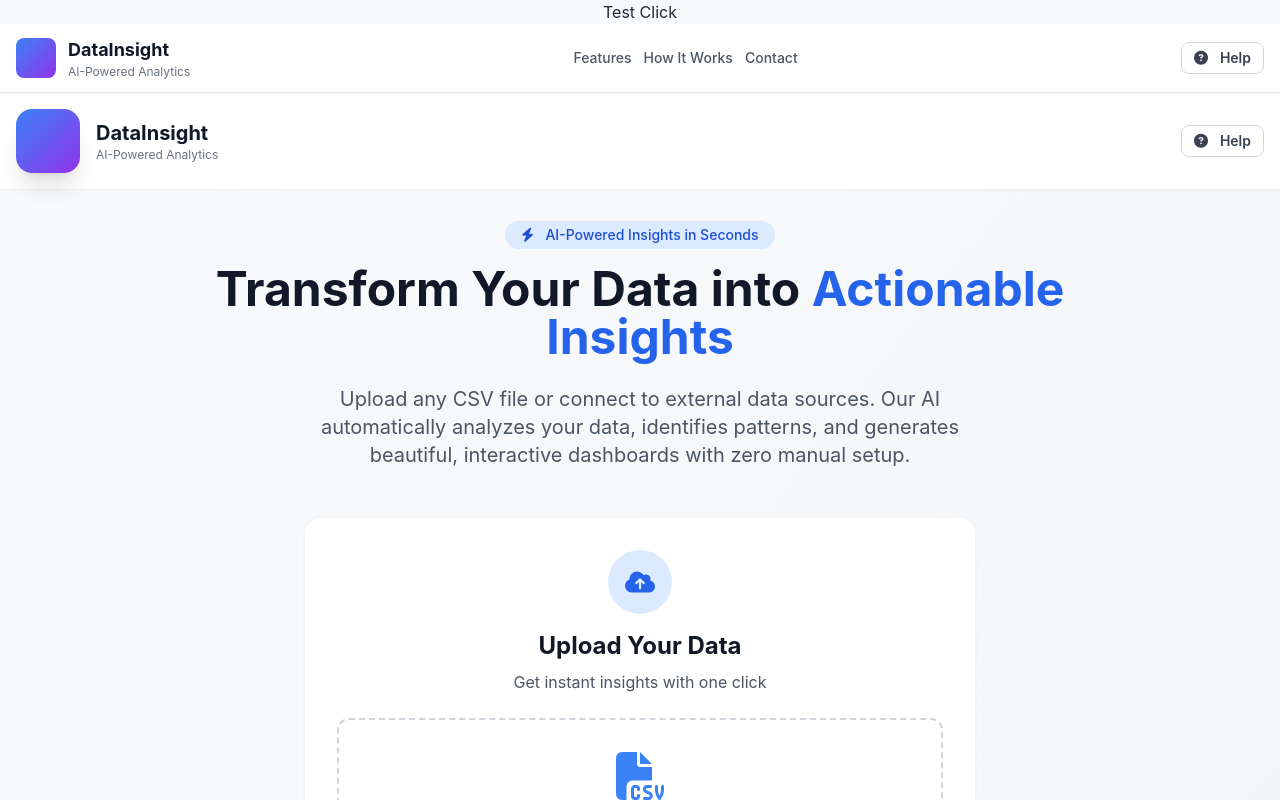
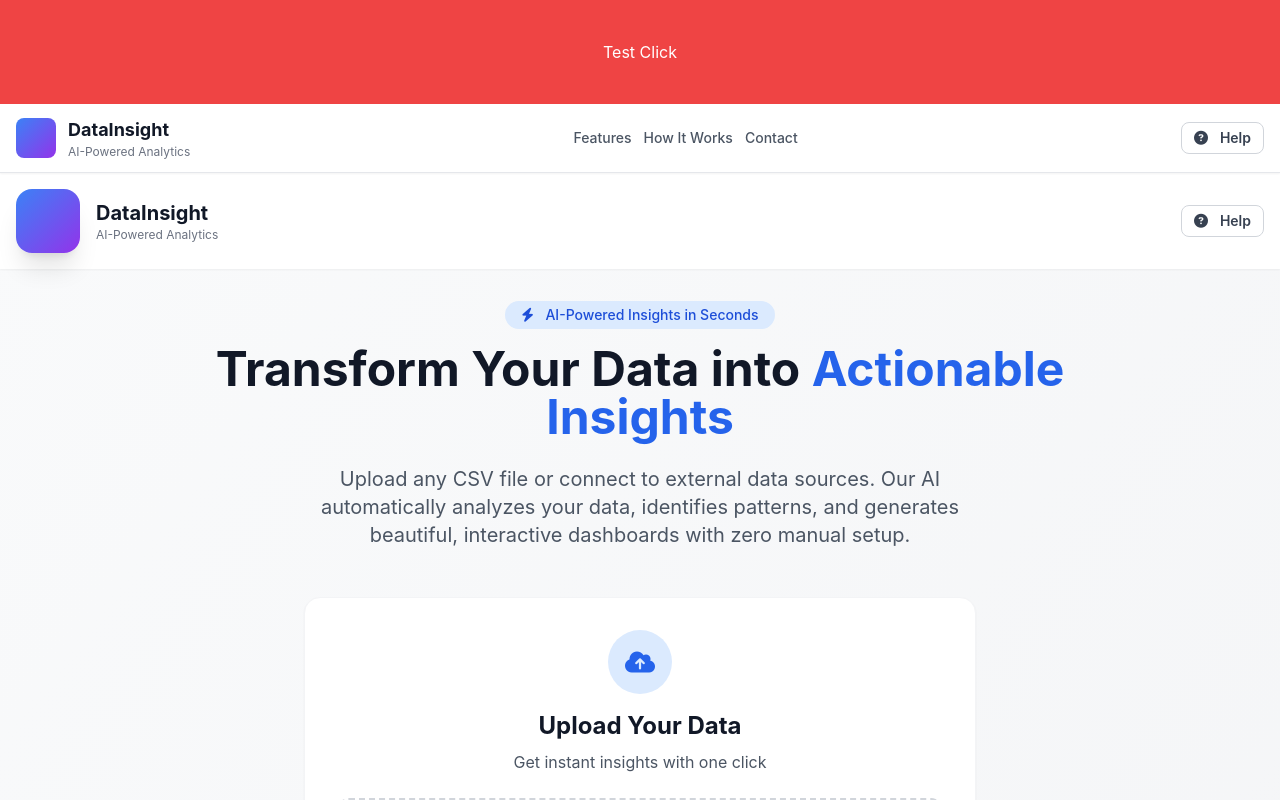
Before and after one commit to farhaanqazi/AI-Powered-Dashboards, a React (Vite) app in the folder frontend/: page / in a window 1280 px wide. Shown: the top 800 px of the page. Built offline with nearby package versions, Linux system fonts and the light colour scheme; what react-plotly.js would draw is missing.

Commit message:
Fix asset routing for React SPA to enable proper hydration 5

```diff
--- a/frontend/src/App.jsx
+++ b/frontend/src/App.jsx
@@ -12,7 +12,7 @@ function App() {
 
   return (
     <div className="min-h-screen flex flex-col bg-gray-50">
-      <button onClick={() => alert("CLICK WORKS")}>
+      <button onClick={() => alert("CLICK WORKS")} className="bg-red-500 text-white p-10">
         Test Click
       </button>
       <Header />
```
Also changed, not shown: 3 other files (tests, documents, lock files or other folders).
